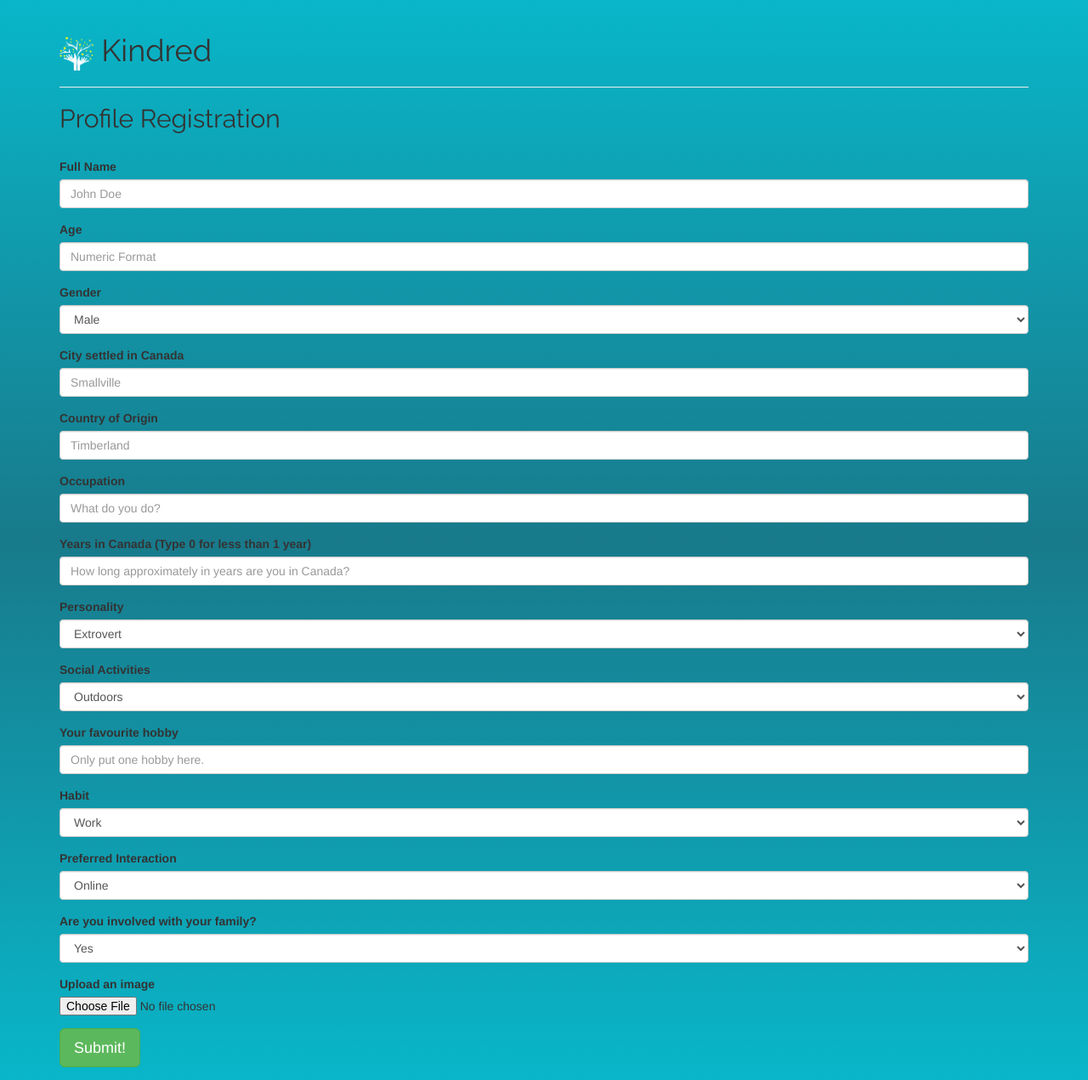
After one commit to geotrieu/kindred, a PHP site: page /home/setup.php in a window 1280 px wide. The commit adds this page. Shown: the whole page at 85% size. Run offline with PHP 8.4, Linux system fonts and the light colour scheme.

Commit message:
Added the main page

```diff
--- /dev/null
+++ b/home/setup.css
@@ -0,0 +1,12 @@
+body {
+  background-image: linear-gradient(#09B6C9, #187A8B, #09B6C9);
+  background-repeat: no-repeat;
+  background-size: auto;
+}
+.page-header h1 {
+  font-family: 'Raleway', sans-serif;
+}
+
+h2 {
+  font-family: 'Raleway', sans-serif;
+}
--- /dev/null
+++ b/home/setup.php
@@ -0,0 +1,164 @@
+<!DOCTYPE html>
+<html>
+  <head>
+    <title>Kindred - Your Profile</title>
+    <link rel="stylesheet" href="https://maxcdn.bootstrapcdn.com/bootstrap/3.3.7/css/bootstrap.min.css" integrity="sha384-BVYiiSIFeK1dGmJRAkycuHAHRg32OmUcww7on3RYdg4Va+PmSTsz/K68vbdEjh4u" crossorigin="anonymous">
+    <link rel="stylesheet" href="setup.css">
+    <link href="https://fonts.googleapis.com/css?family=Raleway" rel="stylesheet">
+  </head>
+  <body>
+    <div class='container'>
+      <div class="page-header">
+        <h1><img src="../logo.png" alt="Kindred Logo" style="width:40px;height:40px;vertical-align:middle;" />  Kindred</h1>
+      </div>
+      <h2>Profile Registration</h2>
+      <br>
+      <?php
+        if (isset($_POST["submit"])) {
+          $servername = "localhost";
+          $username = "root";
+          $password = "";
+          $dbname = "kindred";
+
+          // Create connection
+          $conn = new mysqli($servername, $username, $password, $dbname);
+
+          // Check connection
+          if ($conn->connect_error) {
+              die("Connection failed: " . $conn->connect_error);
+          }
+
+          //FILE
+          $target_dir = "../avatars/";
+          $target_file = $target_dir . $_SESSION["username"] . ".png";
+          $uploadOk = 1;
+          $imageFileType = strtolower(pathinfo($target_file,PATHINFO_EXTENSION));
+          // Check if image file is a actual image or fake image
+          if(isset($_POST["submit"])) {
+              $check = getimagesize($_FILES["file"]["tmp_name"]);
+              if($check !== false) {
+                  echo "File is an image - " . $check["mime"] . ".";
+                  $uploadOk = 1;
+              } else {
+                  echo "File is not an image.";
+                  $uploadOk = 0;
+              }
+          }
+          if ($uploadOk == 0) {
+              echo "Sorry, your file was not uploaded.";
+          // if everything is ok, try to upload file
+          } else {
+              if (move_uploaded_file($_FILES["file"]["tmp_name"], $target_file)) {
+                  echo "The file ". basename( $_FILES["file"]["name"]). " has been uploaded.";
+              } else {
+                  echo "Sorry, there was an error uploading your file.";
+              }
+          }
+
+          $sql = "INSERT INTO memberprofile (username, fullname, age, gender, canadiancity, countryorigin, occupation, yearsincanada, personality, social, hobbies, habits, interaction, family) VALUES ('" . $_SESSION["username"] . "', '" . $_POST["fullname"] . "', '" . $_POST["age"] . "', '" . $_POST["gender"] . "', '" . $_POST["city"] . "', '" . $_POST["country"] . "', '" . $_POST["occupation"] . "', '" . $_POST["years"] . "', '" . $_POST["personality"] . "', '" . $_POST["social"] . "', '" . $_POST["hobby"] . "', '" . $_POST["habit"] . "', '" . $_POST["interaction"] . "', '" . $_POST["family"] . "')";
+          if ($conn->query($sql) === TRUE) {
+            echo "<h3 style='color:green;'>Profile Registration Success! Redirecting to find your matches...</h6>";
+            echo "<script>window.setTimeout(function(){window.location.href='../home';}, 1000);</script>";
+          } else {
+              echo "Error: " . $sql . "<br>" . $conn->error;
+          }
+        }
+      ?>
+      <form method="post" enctype="multipart/form-data">
+      	<div class="form-group"> <!-- Full Name -->
+      		<label for="full_name_id" class="control-label">Full Name</label>
+      		<input type="text" class="form-control" id="full_name_id" name="fullname" placeholder="John Doe">
+      	</div>
+
+      	<div class="form-group"> <!-- Age -->
+      		<label for="age" class="control-label">Age</label>
+      		<input type="number" class="form-control" id="age" name="age" placeholder="Numeric Format">
+      	</div>
+
+        <div class="form-group"> <!-- Gender -->
+      		<label for="gender" class="control-label">Gender</label>
+      		<select class="form-control" name="gender" id="gender">
+      			<option value="male">Male</option>
+      			<option value="female">Female</option>
+            <option value="other">Other</option>
+      		</select>
+      	</div>
+
+      	<div class="form-group"> <!-- City-->
+      		<label for="city_id" class="control-label">City settled in Canada</label>
+      		<input type="text" class="form-control" id="city_id" name="city" placeholder="Smallville">
+      	</div>
+
+        <div class="form-group"> <!-- Country-->
+      		<label for="country_id" class="control-label">Country of Origin</label>
+      		<input type="text" class="form-control" id="country_id" name="country" placeholder="Timberland">
+      	</div>
+
+        <div class="form-group"> <!-- Occupation-->
+      		<label for="occupation_id" class="control-label">Occupation</label>
+      		<input type="text" class="form-control" id="occupation_id" name="occupation" placeholder="What do you do?">
+      	</div>
+
+        <div class="form-group"> <!-- Yrs in Canada-->
+      		<label for="years_id" class="control-label">Years in Canada (Type 0 for less than 1 year)</label>
+      		<input type="number" class="form-control" id="years_id" name="years" placeholder="How long approximately in years are you in Canada?">
+      	</div>
+
+      	<div class="form-group"> <!-- Personality -->
+      		<label for="personality-id" class="control-label">Personality</label>
+      		<select class="form-control" name="personality" id="personality_id">
+      			<option value="extrovert">Extrovert</option>
+      			<option value="introvert">Introvert</option>
+      			<option value="ambivert">Ambivert</option>
+      		</select>
+      	</div>
+
+        <div class="form-group"> <!-- Social Activities -->
+      		<label for="social-id" class="control-label">Social Activities</label>
+      		<select class="form-control" name="social" id="social_id">
+      			<option value="outdoors">Outdoors</option>
+      			<option value="indoors">Indoors</option>
+      		</select>
+      	</div>
+
+        <div class="form-group"> <!-- Your favourite hobby-->
+      		<label for="hobby_id" class="control-label">Your favourite hobby</label>
+      		<input type="text" class="form-control" id="hobby_id" name="hobby" placeholder="Only put one hobby here.">
+      	</div>
+
+        <div class="form-group"> <!-- Habit -->
+      		<label for="habit-id" class="control-label">Habit</label>
+      		<select class="form-control" name="habit" id="habit_id">
+      			<option value="work">Work</option>
+      			<option value="play">Play</option>
+      		</select>
+      	</div>
+
+        <div class="form-group"> <!-- Preferred Interaction -->
+      		<label for="interaction-id" class="control-label">Preferred Interaction</label>
+      		<select class="form-control" name="interaction" id="interaction_id">
+      			<option value="online">Online</option>
+      			<option value="person">In person</option>
+      		</select>
+      	</div>
+
+        <div class="form-group"> <!-- Family Involvement -->
+      		<label for="involvement-id" class="control-label">Are you involved with your family?</label>
+      		<select class="form-control" name="family" id="involvement_id">
+      			<option value="yes">Yes</option>
+      			<option value="no">No</option>
+      		</select>
+      	</div>
+
+        <div class="form-group"> <!-- Image -->
+          <label for="file-id" class="control-label">Upload an image</label>
+          <input type="file" name="file" id="file-id">
+        </div>
+
+      	<div class="form-group"> <!-- Submit Button -->
+      		<button type="submit" name="submit" class="btn btn-success btn-lg">Submit!</button>
+      	</div>
+      </form>
+    </div>
+  </body>
+</html>
--- a/index.php
+++ b/index.php
@@ -5,6 +5,7 @@
     <title>Kindred</title>
     <link rel="stylesheet" href="https://maxcdn.bootstrapcdn.com/bootstrap/3.3.7/css/bootstrap.min.css" integrity="sha384-BVYiiSIFeK1dGmJRAkycuHAHRg32OmUcww7on3RYdg4Va+PmSTsz/K68vbdEjh4u" crossorigin="anonymous">
     <link rel="stylesheet" href="index.css">
+    <link rel="icon" type="image/png" href="favicon.png">
     <link href="https://fonts.googleapis.com/css?family=Raleway" rel="stylesheet">
   </head>
   <body>
--- a/register/index.php
+++ b/register/index.php
@@ -61,7 +61,7 @@
             if (isset($_POST["username"]) && isset($_POST["password"]) && isset($_POST["email"]) && isset($_POST["type"])) {
               $sql = "INSERT INTO users (username, encryptedpw, email, type) VALUES ('" . $_POST["username"] . "', '" . $_POST["password"] . "', '" . $_POST["email"] . "', '" . $_POST["type"] . "')";
               if ($conn->query($sql) === TRUE) {
-                echo "<h6 style='font-color:green;'>Register Success! Proceed to the login page!</h6>";
+                echo "<h6 style='color:green;'>Register Success! Proceed to the login page!</h6>";
               } else {
                   echo "Error: " . $sql . "<br>" . $conn->error;
               }
```
Also changed, not shown: home/index.php (added, +33 -0 lines), home/peer.css (added, +23 -0 lines), home/peer.php (added, +252 -0 lines), login/index.php (+7 -3 lines), avatars/Ed4LdEW.jpg (added), avatars/Netra.png (added), avatars/Patrick.png (added), favicon.ico (added), favicon.png (added), home/mentor.php (added).
